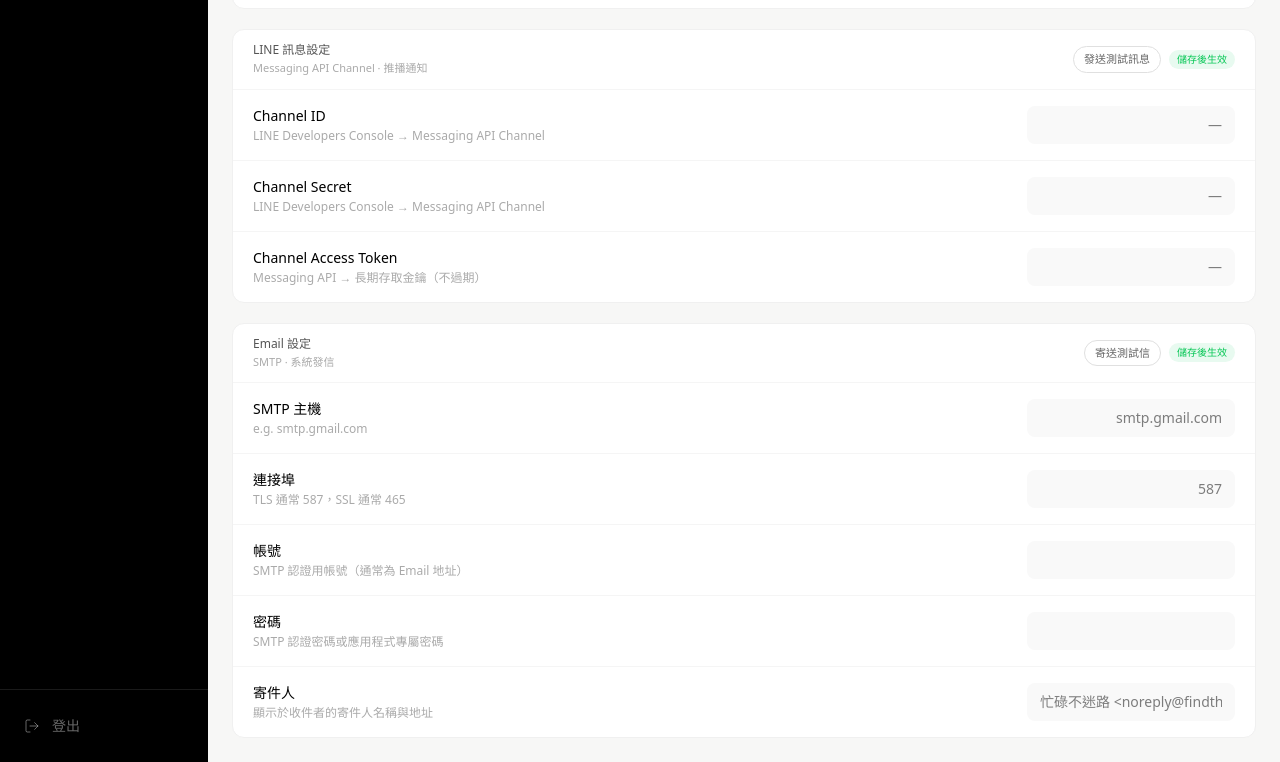
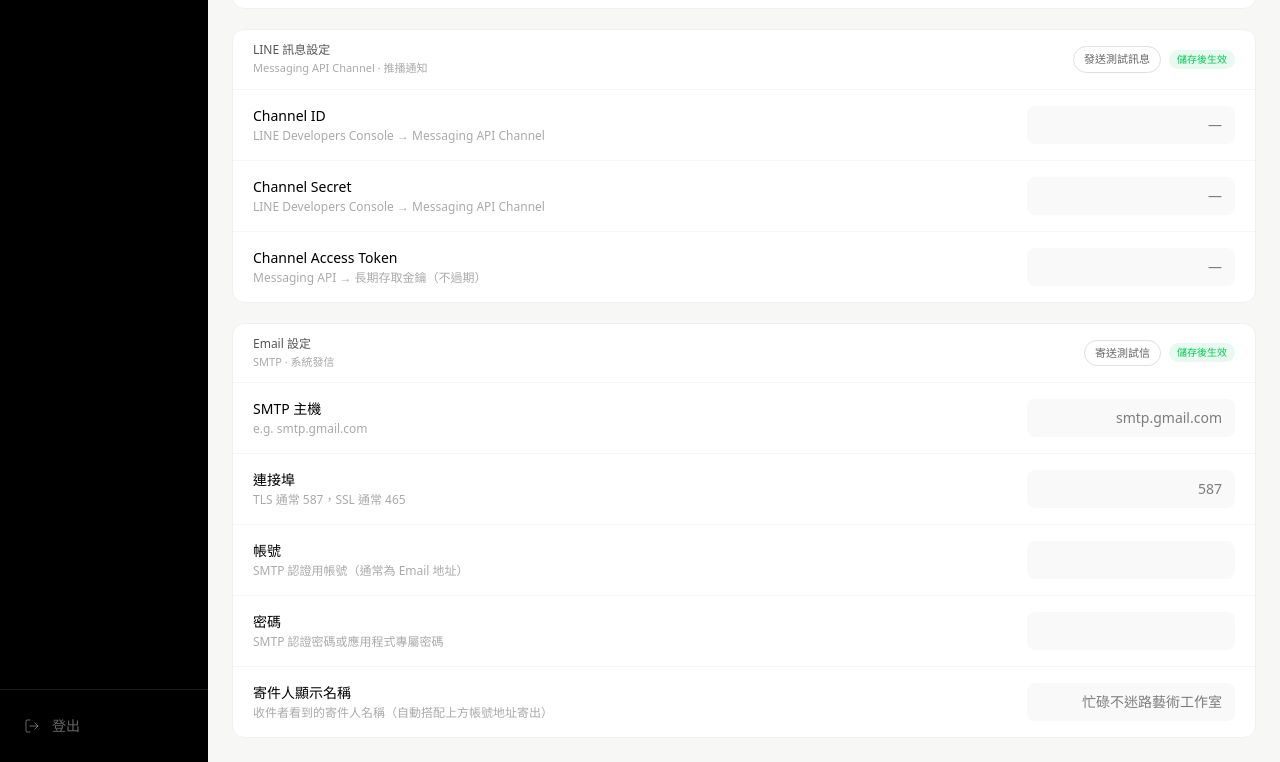
Before and after one commit to csflesim/FindTheWay, a Next.js app: page /sys-admin/system/params in a window 1280 px wide. Shown: the part 1188-1950 px from the top of the page. Built offline with nearby package versions, Linux system fonts and the light colour scheme; no server answers; a web font is replaced by a local one.

Commit message:
Clarify SMTP from field as display name in params UI

```diff
--- a/src/app/sys-admin/system/params/page.tsx
+++ b/src/app/sys-admin/system/params/page.tsx
@@ -40,7 +40,7 @@ const EMAIL_PARAMS = [
   { key: "smtp_port", label: "連接埠",      desc: "TLS 通常 587，SSL 通常 465",                   secret: false, placeholder: "587" },
   { key: "smtp_user", label: "帳號",        desc: "SMTP 認證用帳號（通常為 Email 地址）",          secret: false, placeholder: "" },
   { key: "smtp_pass", label: "密碼",        desc: "SMTP 認證密碼或應用程式專屬密碼",               secret: true,  placeholder: "" },
-  { key: "smtp_from", label: "寄件人",      desc: "顯示於收件者的寄件人名稱與地址",                secret: false, placeholder: "忙碌不迷路 <noreply@findtheway.com>" },
+  { key: "smtp_from", label: "寄件人顯示名稱", desc: "收件者看到的寄件人名稱（自動搭配上方帳號地址寄出）", secret: false, placeholder: "忙碌不迷路藝術工作室" },
 ]
 
 type ParamDef = { key: string; label: string; desc: string; secret: boolean; placeholder?: string }
```
